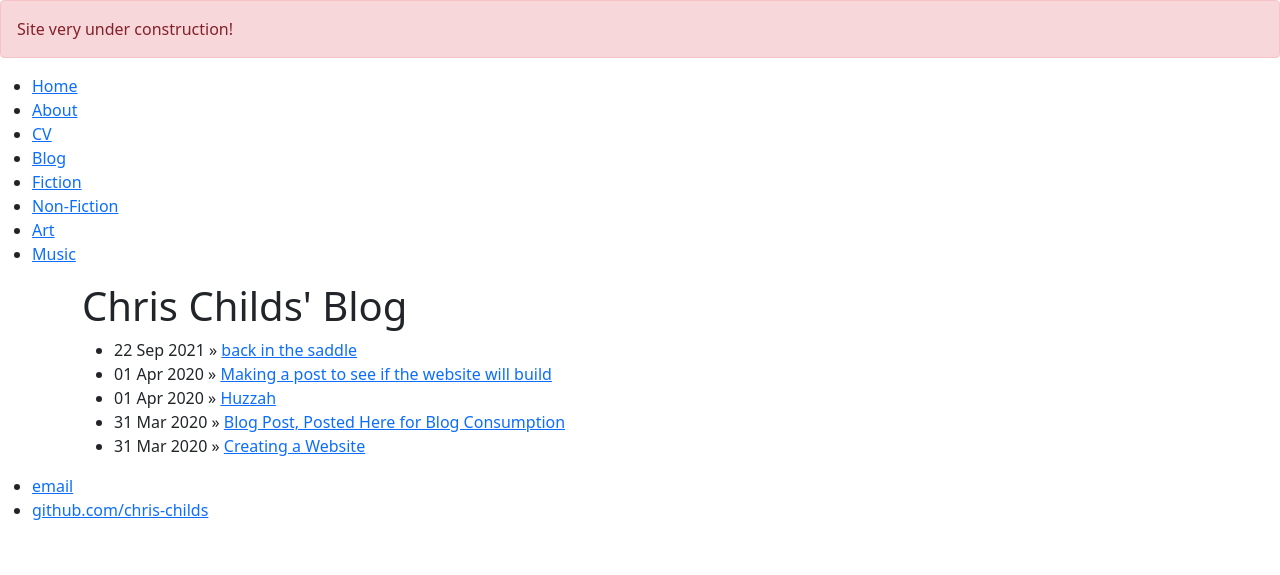
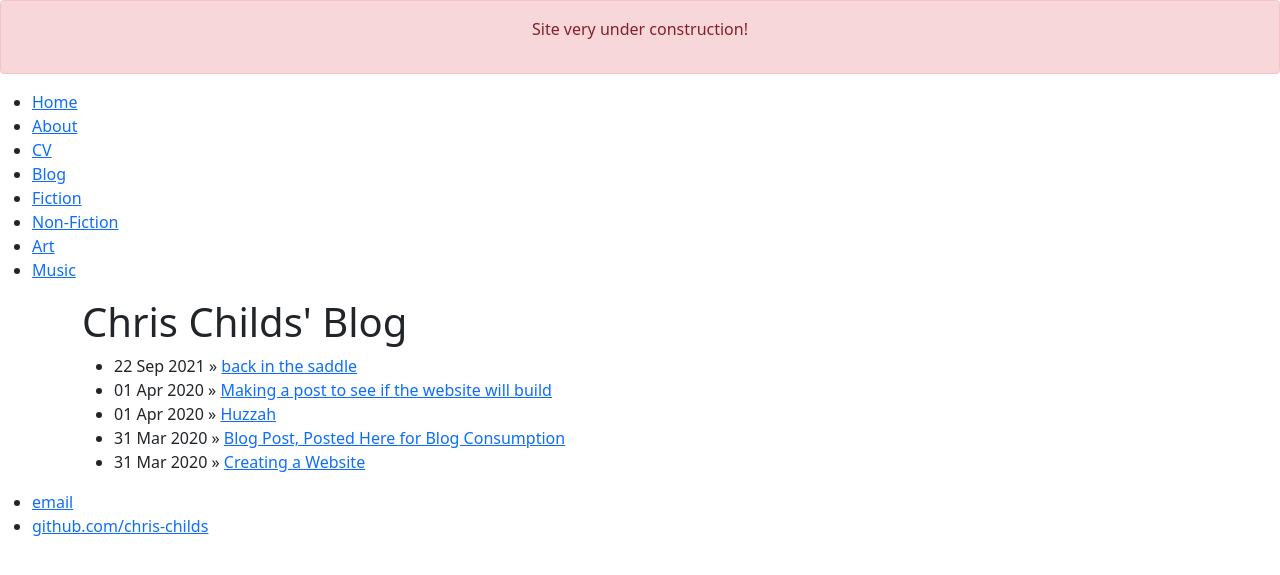
Before and after one commit to chris-childs/chris-childs.github.io, a Jekyll site: the page built from blog.html, in a window 1280 px wide. Shown: the top 575 px of the page. Built offline with Jekyll 4.4.1, drawn with Linux system fonts in a browser that asks for light colours.

Commit message:
Update default.html

```diff
--- a/_layouts/default.html
+++ b/_layouts/default.html
@@ -6,7 +6,11 @@
 			<link rel="stylesheet" type="text/css" href="/css/main.css">
 		</head>
 		<body>
-			<div class="alert alert-danger" role="alert">Site very under construction!</div>
+			<div class="alert alert-danger" role="alert">
+				<p class="text-center">
+					Site very under construction!
+				</p>
+			</div>
 			<nav>
 	    		<ul>
 	        		<li><a href="/">Home</a></li>
```
